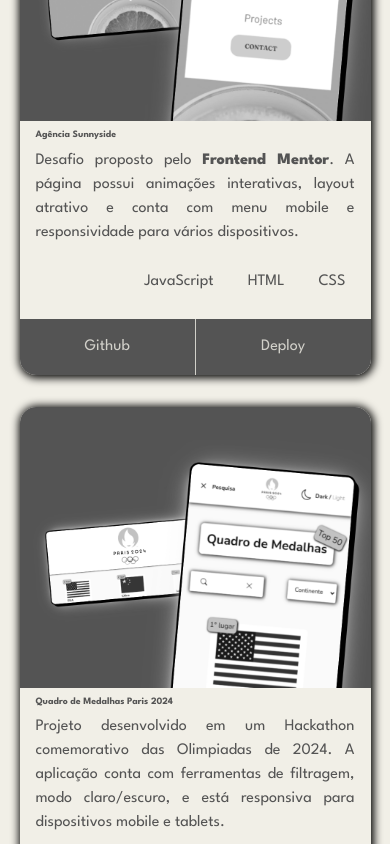
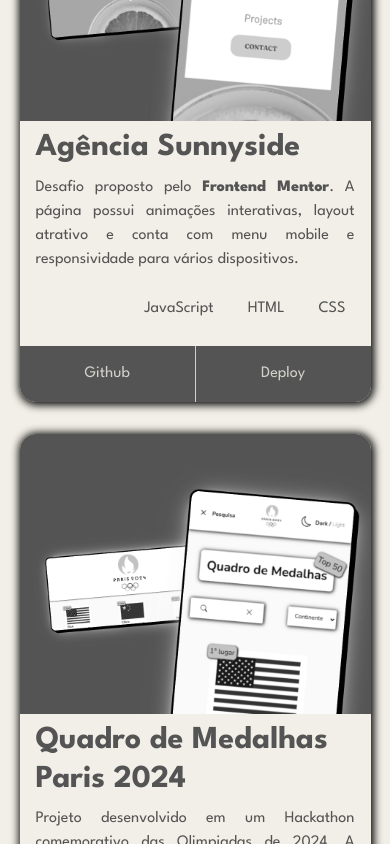
Before and after one commit to aslinsjr/aslinsjr-dev, a React (Vite) app: page / in a window 390 px wide. Shown: the part 2120-2964 px from the top of the page. Built offline with nearby package versions, Linux system fonts and the light colour scheme.

Commit message:
Update Projects.css

```diff
--- a/src/components/Projects.css
+++ b/src/components/Projects.css
@@ -131,6 +131,10 @@
     margin-top: 3rem;
   }
 
+  .project h3 {
+    font-size: 2rem;
+  }
+
   .btn-control a {
     font-size: 1rem;
   }
```
